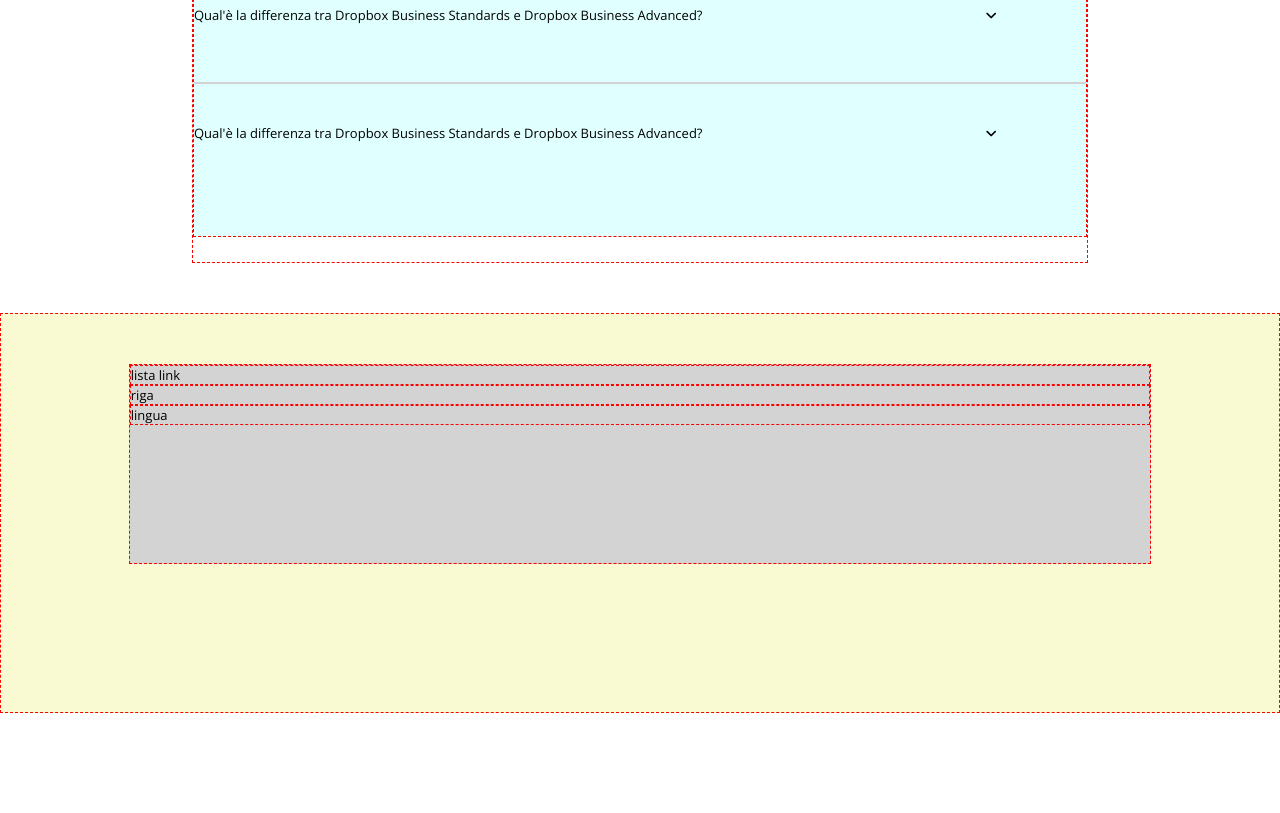
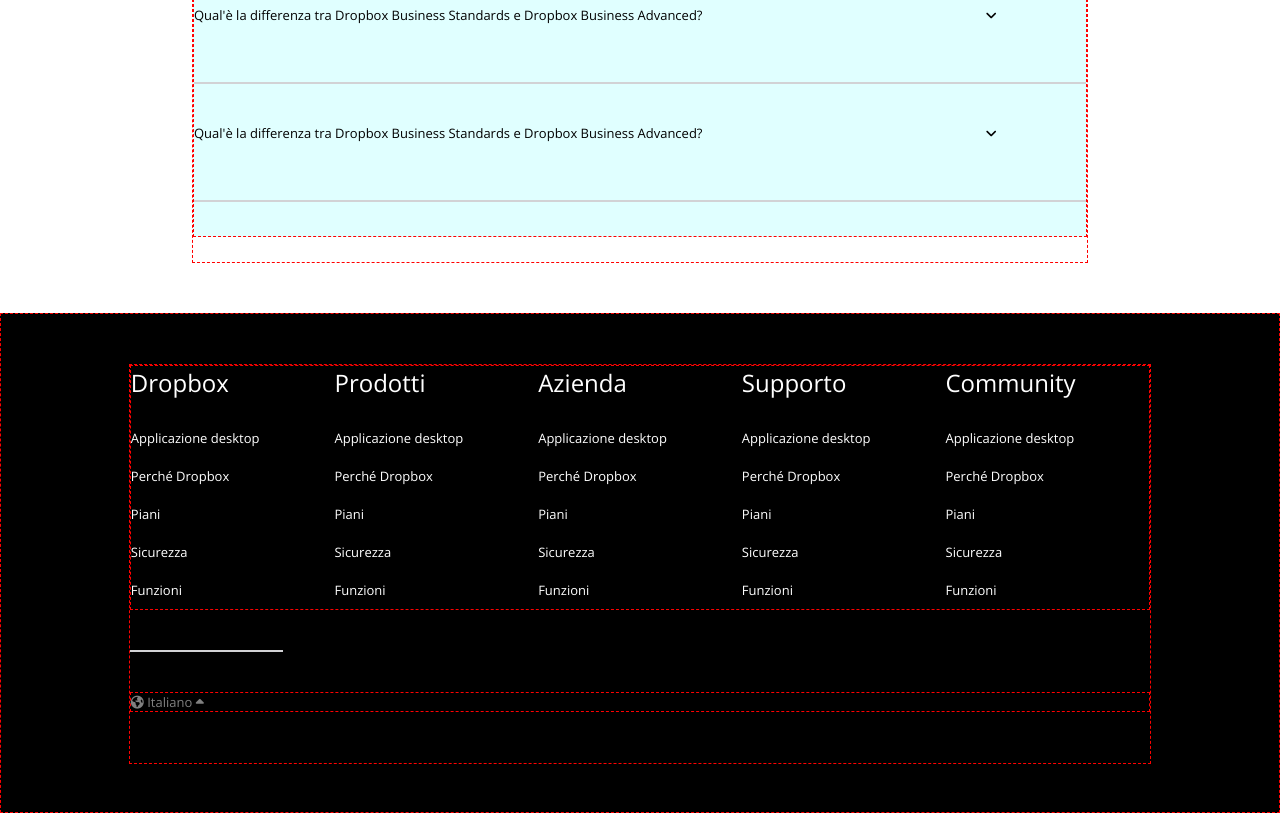
Before and after one commit to smschn/htmlcss-dropbox, a plain HTML site: page index.html in a window 1280 px wide. Shown: the part 4578-5391 px from the top of the page. Before the commit the page ends 5291 px from the top, so only its background shows below. Drawn offline with nearby package versions, Linux system fonts and the light colour scheme.

Commit message:
Completed footer

```diff
--- a/css/style.css
+++ b/css/style.css
@@ -525,7 +525,7 @@
     margin-bottom: 20px;
 }
 
-.m-content-1 > .row {
+.m-content-1.bottom > .row {
     width: 100%;
     margin: 40px 0px;
     border: 1px solid #d2d2d5;
@@ -561,7 +561,51 @@
 /* Start of footer */
 footer {
     width: 100%;
+    height: 500px;
+    background-color: #000;
+    color: #fff;
 }
+
+.footer-container {
+    width: 80%;
+    margin: 50px auto;
+    height: 400px;
+}
+
+/* Start of f-sub-container-up*/
+.f-sub-title {
+    display: flex;
+    justify-content: center;
+    align-items: center;
+}
+
+.f-sub-title > li {
+    width: calc(100% / 5);
+    font-size: 24px;
+}
+
+.f-sub-title, .f-sub-list {
+    list-style: none;
+}
+
+.f-sub-list {
+    margin-top: 20px;
+}
+
+.f-sub-list > li {
+    padding: 10px 0px;
+}
+
+.footer-container > .row {
+    width: 15%;
+    margin: 40px 0px;
+    border: 1px solid #d2d2d5;
+}
+
+.f-sub-container-down {
+    color: grey;
+}
+/* End of footer */
 
 /* Reusable code */
 .button {
@@ -588,8 +632,6 @@
     background-color: blueviolet;
 }*/
 
-
-
 .h-down-center {
     background-color: lightpink;
 }
@@ -599,33 +641,15 @@
     background-color: blueviolet;
 }
 
-.m-container-2-up {
-
-
-}
-
 .m-content-1.bottom {
     background-color: lightcyan;
-
 }
 
 /* start of footer */
 
-footer {
-    height: 400px;
-    background-color: lightgoldenrodyellow;
-}
-
-.footer-container {
-    width: 80%;
-    margin: 50px auto;
-    height: 200px;
-    background-color: lightgray;
-}
 /* Best viewed with 1200px width */
 
 /* To do list:
 + clickable links
-+ all buttons = same style
 + position fixed for top header
 +
--- a/index.html
+++ b/index.html
@@ -344,15 +344,68 @@
                         <br>
                         <p class="hidden one">Lorem ipsum dolor sit amet, consectetur adipisicing elit. Obcaecati atque earum deleniti blanditiis minus vero commodi facilis quaerat sequi nam delectus, saepe beatae distinctio aut officia? Tempore vel eos, dolor laborum nulla commodi amet animi ducimus tenetur dolorum esse praesentium consequuntur eius eaque molestias libero mollitia rerum autem non nisi.</p>
                     </div>
+                    <div class="row"></div>
                 </div>
             </div>
         </main>
 
         <footer class="debug">
             <div class="footer-container debug">
-                <div class="f-sub-container-up debug">lista link</div>
-                <div class="f-sub-container-mid debug">riga</div>
-                <div class="f-sub-container-down debug">lingua</div>
+                <div class="f-sub-container-up debug">
+                    <ul class="f-sub-title">
+                        <li>Dropbox
+                            <ul class="f-sub-list">
+                                <li>Applicazione desktop</li>
+                                <li>Perché Dropbox</li>
+                                <li>Piani</li>
+                                <li>Sicurezza</li>
+                                <li>Funzioni</li>
+                            </ul>
+                        </li>
+                        <li>Prodotti
+                            <ul class="f-sub-list">
+                                <li>Applicazione desktop</li>
+                                <li>Perché Dropbox</li>
+                                <li>Piani</li>
+                                <li>Sicurezza</li>
+                                <li>Funzioni</li>
+                            </ul>
+                        </li>
+                        <li>Azienda
+                            <ul class="f-sub-list">
+                                <li>Applicazione desktop</li>
+                                <li>Perché Dropbox</li>
+                                <li>Piani</li>
+                                <li>Sicurezza</li>
+                                <li>Funzioni</li>
+                            </ul>
+                        </li>
+                        <li>Supporto
+                            <ul class="f-sub-list">
+                                <li>Applicazione desktop</li>
+                                <li>Perché Dropbox</li>
+                                <li>Piani</li>
+                                <li>Sicurezza</li>
+                                <li>Funzioni</li>
+                            </ul>
+                        </li>
+                        <li>Community
+                            <ul class="f-sub-list">
+                                <li>Applicazione desktop</li>
+                                <li>Perché Dropbox</li>
+                                <li>Piani</li>
+                                <li>Sicurezza</li>
+                                <li>Funzioni</li>
+                            </ul>
+                        </li>
+                    </ul>
+                </div>
+                <div class="f-sub-container-mid row debug"></div>
+                <div class="f-sub-container-down debug">
+                    <i class="fa-solid fa-earth-americas"></i>
+                    <span>Italiano</span>
+                    <i class="fa-solid fa-caret-up"></i>
+                </div>
             </div>
         </footer>
 
```
